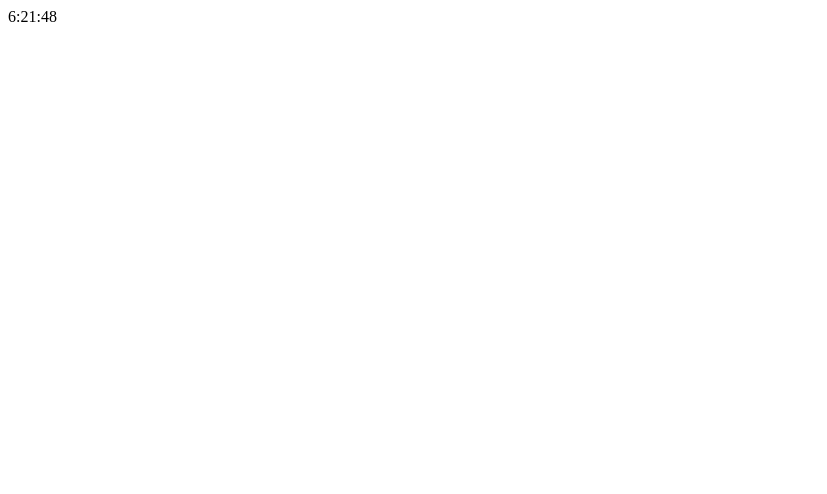
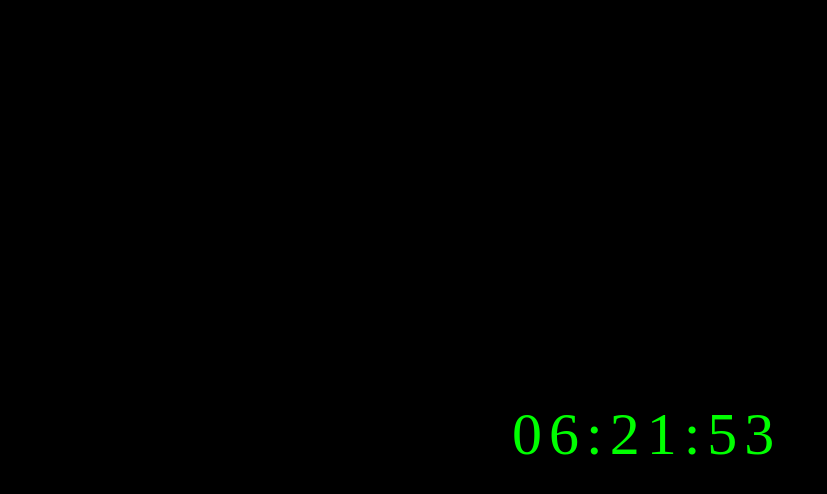
Before and after one commit to samimakter96/Frontend-Dev, a plain HTML site: page Project/Digital-Clock/index.html in a window 1280 px wide. Shown: the whole page, without its empty margins (0-827 px from the left). Drawn offline with Linux system fonts and the light colour scheme.

Commit message:
add new concept

```diff
--- a/Project/Digital-Clock/index.html
+++ b/Project/Digital-Clock/index.html
@@ -4,18 +4,69 @@
   <meta charset="UTF-8">
   <meta name="viewport" content="width=device-width, initial-scale=1.0">
   <title>Digital clock</title>
+  <style>
+    body {
+      background-color: black;
+    }
+    .clock {
+      color: lime;
+      position: absolute;
+      top: 50%;
+      left: 40%;
+      font-size: 60px;
+      font-family: orbitron;
+      letter-spacing: 7px;
+    }
+  </style>
 </head>
 <body>
+
   <div id="MyClockDisplay" class="clock"></div>
 
   <script>
-    var date = new Date();
-    var h = date.getHours();
-    var m = date.getMinutes();
-    var s = date.getSeconds();
+    function showTime() {
+      var date = new Date();
+      var h = date.getHours();  // 0-23
+      var m = date.getMinutes();  // 0-59
+      var s = date.getSeconds();  // 0-59
+      var session = 'AM';
 
 
-    document.getElementById('MyClockDisplay').innerHTML = h + ":" + m + ":" + s;
+      if (h == 0) {
+        h = 12;
+      }
+
+      if (h > 12) {
+        h = h - 12;  // 1
+        session = 'PM'  // 1PM
+      }
+
+      // if(h < 10) {
+      //   h = '0' + h;
+      // }
+
+      // if(m < 10) {
+      //   m = '0' + m;
+      // }
+
+      // if(s < 10) {
+      //   s = '0' + s;
+      // }
+
+
+      // conditional operation
+      h = (h < 10) ? '0' + h : h;
+      m = (m < 10) ? '0' + m : m;
+      s = (s < 10) ? '0' + s : s;
+
+
+
+      document.getElementById('MyClockDisplay').innerHTML = h + ":" + m + ":" + s;
+
+      setTimeout(showTime, 1000);
+    }
+
+    showTime();
   </script>
 </body>
 </html>
```
Also changed, not shown: SVG.html (added, +36 -0 lines), canvas.html (added, +39 -0 lines).
